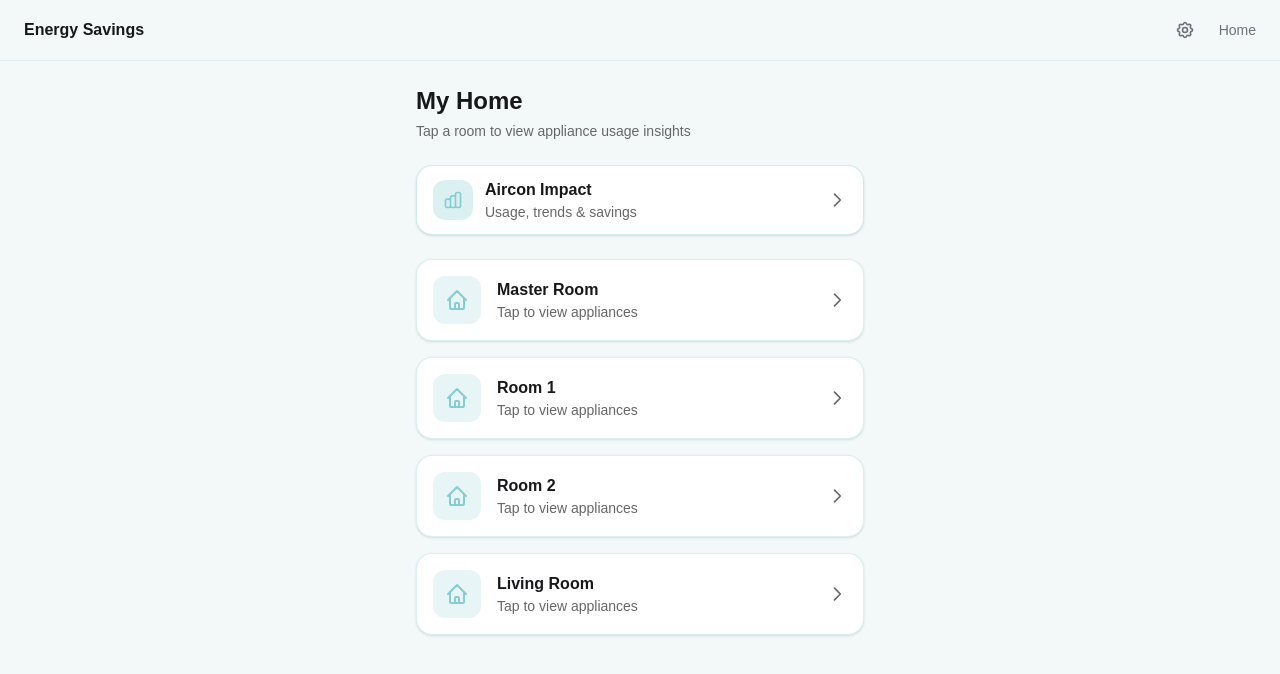
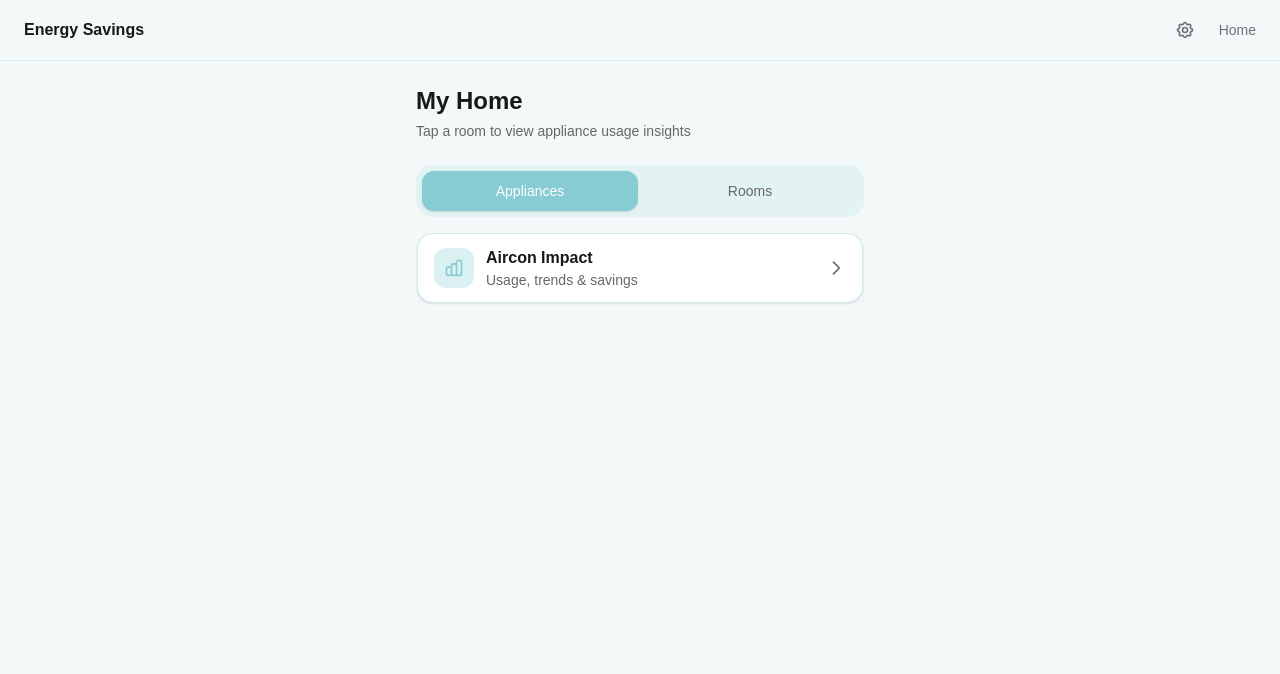
Before and after one commit to cenior-sitizen/saivers, a Next.js app in the folder frontend/: page /user in a window 1280 px wide. Shown: the top 674 px of the page. Built offline with nearby package versions, Linux system fonts and the light colour scheme.

Commit message:
Added tabs

```diff
--- a/frontend/app/user/page.tsx
+++ b/frontend/app/user/page.tsx
@@ -1,23 +1,13 @@
 import Link from "next/link";
 import { RoomCard } from "@/components/RoomCard";
+import { HomeTabs } from "@/components/HomeTabs";
 import { homeRooms } from "./mockData";
 
-export default function UserPage() {
+function AirconImpactCard() {
   return (
-    <div className="min-h-screen bg-[#F3F9F9] px-4 py-6 dark:bg-zinc-950 sm:mx-auto sm:max-w-md sm:px-0">
-      <div className="mb-6">
-        <h1 className="text-2xl font-bold text-zinc-900 dark:text-zinc-50">
-          My Home
-        </h1>
-        <p className="mt-1 text-sm text-[#666666] dark:text-zinc-400">
-          Tap a room to view appliance usage insights
-        </p>
-      </div>
-
-      {/* Aircon Impact - team's usage, trends & savings feature */}
     <Link
       href="/user/aircon-impact"
-        className="mb-6 flex items-center justify-between rounded-2xl border border-[#86CCD2]/40 bg-white px-4 py-3 shadow-sm transition-colors hover:border-[#86CCD2] dark:border-[#86CCD2]/30 dark:bg-zinc-900 dark:hover:border-[#86CCD2]/60"
+      className="flex items-center justify-between rounded-2xl border border-[#86CCD2]/40 bg-white px-4 py-3 shadow-sm transition-colors hover:border-[#86CCD2] dark:border-[#86CCD2]/30 dark:bg-zinc-900 dark:hover:border-[#86CCD2]/60"
     >
       <div className="flex items-center gap-3">
         <div className="flex h-10 w-10 items-center justify-center rounded-xl bg-[#86CCD2]/30">
@@ -58,7 +48,28 @@ export default function UserPage() {
         />
       </svg>
     </Link>
+  );
+}
 
+export default function UserPage() {
+  return (
+    <div className="min-h-screen bg-[#F3F9F9] px-4 py-6 dark:bg-zinc-950 sm:mx-auto sm:max-w-md sm:px-0">
+      <div className="mb-6">
+        <h1 className="text-2xl font-bold text-zinc-900 dark:text-zinc-50">
+          My Home
+        </h1>
+        <p className="mt-1 text-sm text-[#666666] dark:text-zinc-400">
+          Tap a room to view appliance usage insights
+        </p>
+      </div>
+
+      <HomeTabs
+        appliancesContent={
+          <div className="flex flex-col gap-4">
+            <AirconImpactCard />
+          </div>
+        }
+        roomsContent={
           <div className="flex flex-col gap-4">
             {homeRooms.map((room) => (
               <RoomCard
@@ -68,6 +79,8 @@ export default function UserPage() {
               />
             ))}
           </div>
+        }
+      />
     </div>
   );
 }
--- /dev/null
+++ b/frontend/components/HomeTabs.tsx
@@ -0,0 +1,88 @@
+"use client";
+
+import { useRef, useState, useCallback, type ReactNode } from "react";
+
+interface HomeTabsProps {
+  appliancesContent: ReactNode;
+  roomsContent: ReactNode;
+}
+
+const TABS = [
+  { id: "appliances", label: "Appliances" },
+  { id: "rooms", label: "Rooms" },
+] as const;
+
+export function HomeTabs({
+  appliancesContent,
+  roomsContent,
+}: HomeTabsProps) {
+  const [activeIndex, setActiveIndex] = useState(0);
+  const scrollRef = useRef<HTMLDivElement>(null);
+  const isScrollingRef = useRef(false);
+
+  const scrollToIndex = useCallback((index: number) => {
+    const el = scrollRef.current;
+    if (!el) return;
+    isScrollingRef.current = true;
+    const width = el.offsetWidth;
+    el.scrollTo({ left: index * width, behavior: "smooth" });
+    setActiveIndex(index);
+    setTimeout(() => {
+      isScrollingRef.current = false;
+    }, 300);
+  }, []);
+
+  const handleScroll = useCallback(() => {
+    if (isScrollingRef.current) return;
+    const el = scrollRef.current;
+    if (!el) return;
+    const width = el.offsetWidth;
+    const index = Math.round(el.scrollLeft / width);
+    if (index >= 0 && index < TABS.length && index !== activeIndex) {
+      setActiveIndex(index);
+    }
+  }, [activeIndex]);
+
+  return (
+    <div className="w-full">
+      {/* Tab headers - soft segmented control style */}
+      <div className="mb-4 flex gap-1 rounded-2xl bg-[#86CCD2]/15 p-1.5 dark:bg-[#86CCD2]/10">
+        {TABS.map((tab, index) => (
+          <button
+            key={tab.id}
+            type="button"
+            onClick={() => scrollToIndex(index)}
+            className={`flex flex-1 items-center justify-center rounded-xl py-2.5 text-sm font-medium transition-all duration-200 ${
+              activeIndex === index
+                ? "bg-[#86CCD2] text-white shadow-sm dark:bg-[#86CCD2]/90"
+                : "bg-transparent text-[#666666] hover:bg-[#86CCD2]/10 dark:text-zinc-400 dark:hover:bg-[#86CCD2]/15"
+            }`}
+          >
+            {tab.label}
+          </button>
+        ))}
+      </div>
+
+      {/* Swipeable content */}
+      <div
+        ref={scrollRef}
+        onScroll={handleScroll}
+        className="flex overflow-x-auto snap-x snap-mandatory overscroll-x-contain scrollbar-none [-ms-overflow-style:none] [&::-webkit-scrollbar]:hidden"
+        style={{ scrollSnapType: "x mandatory" }}
+      >
+        <div
+          className="min-w-full flex-shrink-0 snap-start px-px"
+          style={{ scrollSnapAlign: "start" }}
+        >
+          {appliancesContent}
+        </div>
+        <div
+          className="min-w-full flex-shrink-0 snap-start px-px"
+          style={{ scrollSnapAlign: "start" }}
+        >
+          {roomsContent}
+        </div>
+      </div>
+    </div>
+  );
+}
```
Lines whose indentation alone changed are shown as unchanged.
